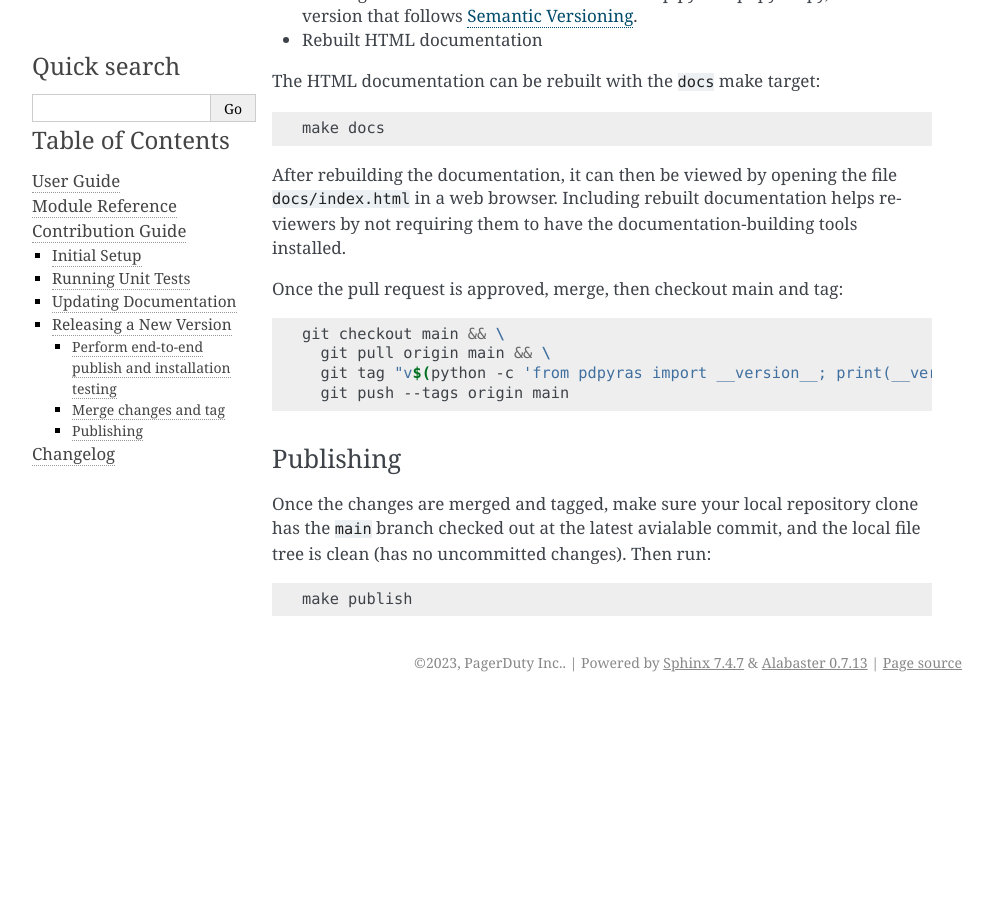
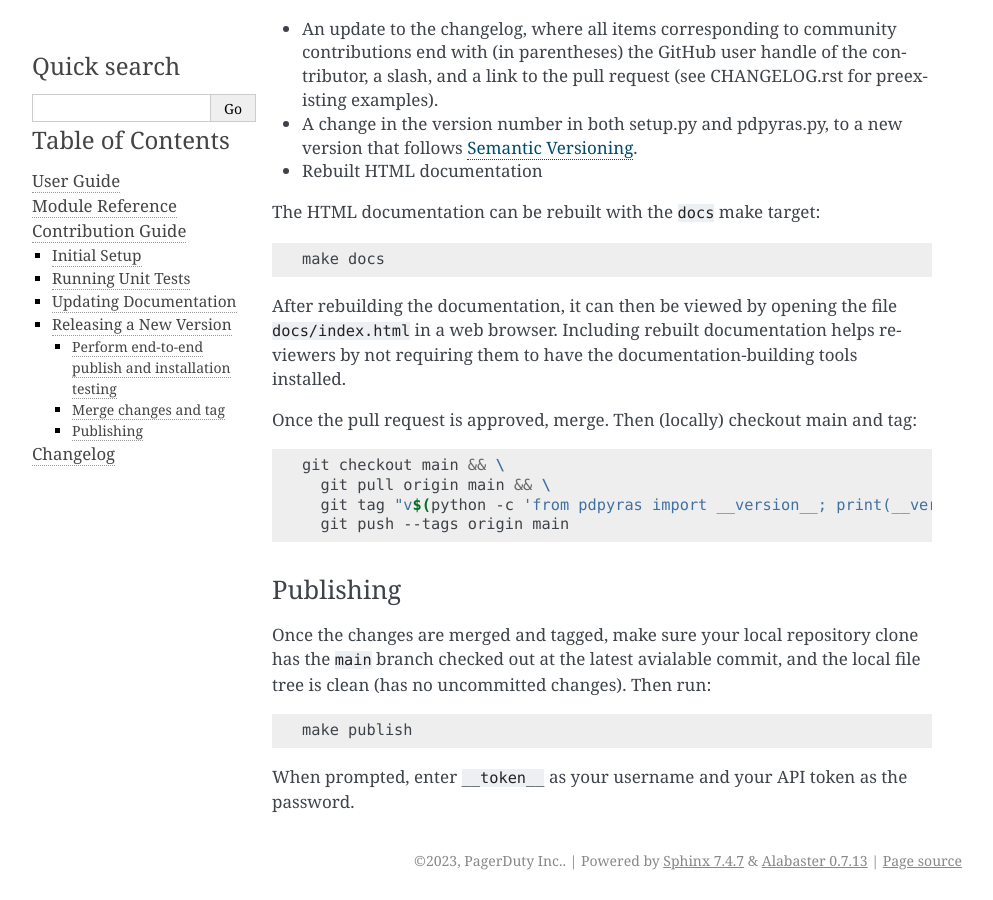
Before and after one commit to PagerDuty/pdpyras, a Sphinx documentation site: the page built from sphinx/source/contributing.rst, in a window 1280 px wide and 900 px high, scrolled down 2075 px. Shown: the whole window, without its empty margins (148-1141 px from the left). Built offline with Sphinx 7.4.7, drawn with Linux system fonts in a browser that asks for light colours; before the commit the page ends 2777 px from its top, so only the background shows below that; some of the changed text lies outside the part shown.

Commit message:
Update maintainer instructions

```diff
--- a/sphinx/source/contributing.rst
+++ b/sphinx/source/contributing.rst
@@ -46,12 +46,17 @@
 
     make docs
 
+To force a rebuild, run ``touch CHANGELOG.rst`` first.
+
 Releasing a New Version
 -----------------------
 
 You will first need valid user accounts on both ``pypi.org`` and ``test.pypi.org``
 that have the "Maintainer" role on the project, as well as the requirements
 installed (see above).
+
+It is strongly recommended that you `use an API token
+<https://pypi.org/help/#apitoken>`_ to upload new releases to PyPI.
 
 Perform end-to-end publish and installation testing
 ***************************************************
@@ -113,7 +118,7 @@
 reviewers by not requiring them to have the documentation-building tools
 installed.
 
-Once the pull request is approved, merge, then checkout main and tag:
+Once the pull request is approved, merge. Then (locally) checkout main and tag:
 
 .. code-block:: shell
 
@@ -132,3 +137,5 @@
 .. code-block:: shell
 
     make publish
+
+When prompted, enter ``__token__`` as your username and your API token as the password.
```
Also changed, not shown: other parts of sphinx/source/contributing.rst (+1 -1 lines).
